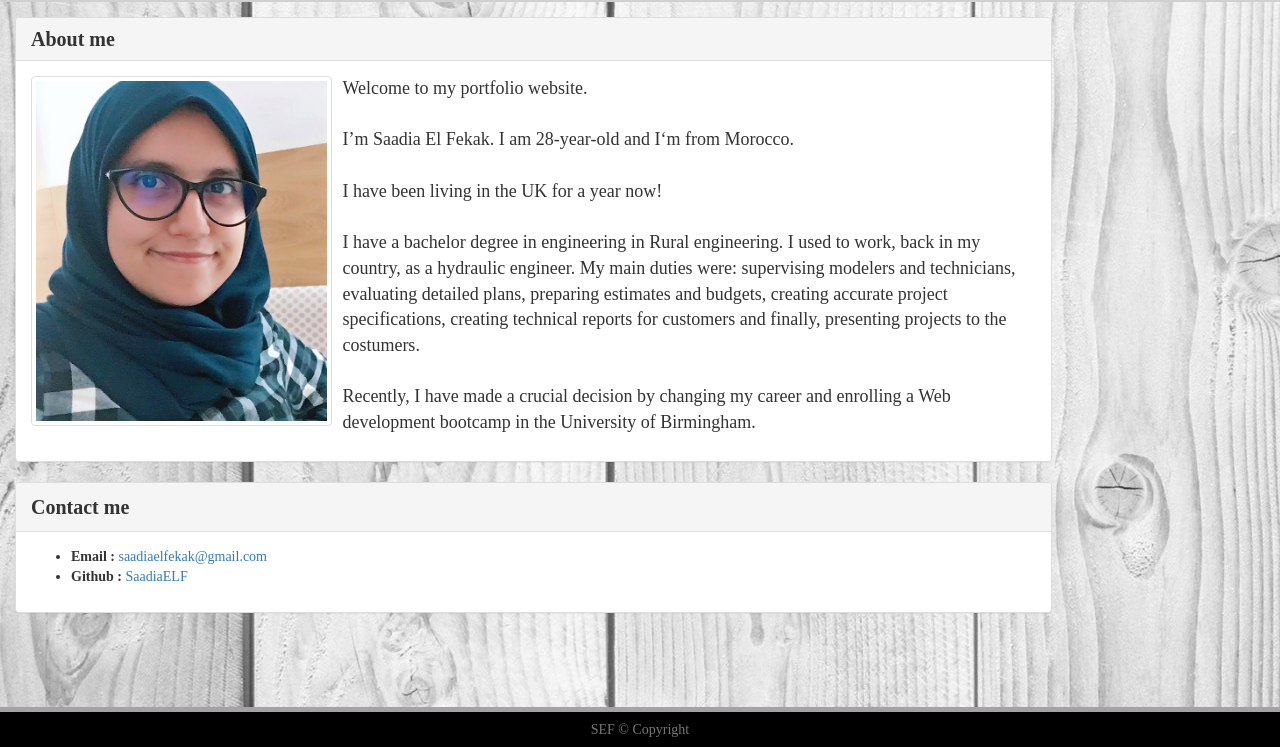
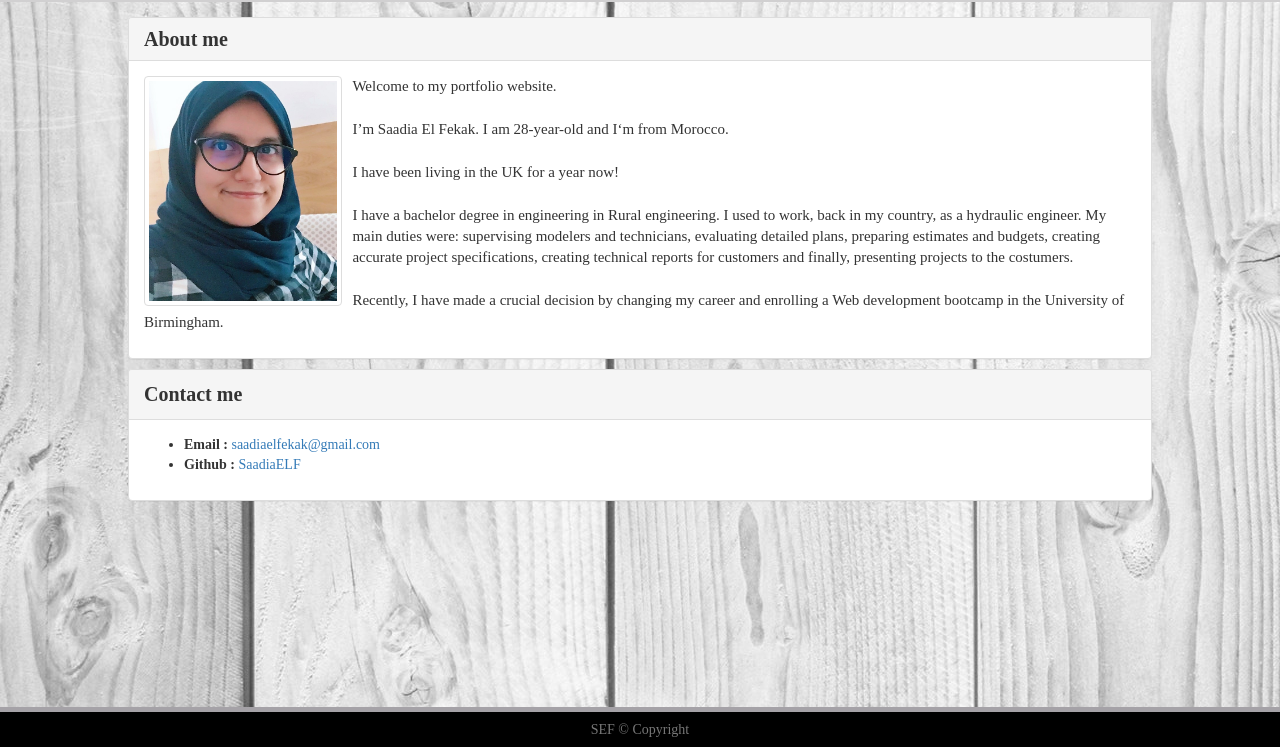
Before and after one commit to SaadiaELF/HOMEWORK02_SEF, a plain HTML site: page index.html in a window 1280 px wide. Shown: the part 53-800 px from the top of the page. Drawn offline with nearby package versions, Linux system fonts and the light colour scheme; a web font is replaced by a local one.

Commit message:
Restyling panel

```diff
--- a/assets/css/style.css
+++ b/assets/css/style.css
@@ -4,7 +4,7 @@ html *{
 
 body {
     background-image: url('../images/pexels-pixabay-235994.jpg');
-     padding-top: 70px;
+    padding-top: 70px;
 }
 .navbar{
     padding-left: 20px;
@@ -27,8 +27,20 @@ body {
     margin-bottom: 0px;
 }
 p {
-    font-size: 18px;
+    font-size: 15px;
+
  }
+
+img {
+    margin: 10px;
+}
+
+.panel{
+    max-width: 80%;
+    margin: auto;
+    margin-bottom: 10px;
+}
+
 footer {
     position: fixed;
     bottom: 0;
@@ -39,12 +51,3 @@ footer {
     border-top-width: 5px;
     border-top-style: solid;
   }
-  #Portfolio {
-      margin-bottom: 40px;
-  }
-  #ContactMe {
-    margin-bottom: 40px;
-}
-  img {
-    margin: 10px;
-  }
--- a/index.html
+++ b/index.html
@@ -61,7 +61,7 @@ container-fluid occupy the full width of the page-->
 
     <main class="row">
       <!--Creating a Panel that take full screen in small screen and 10 of 12 of the screen in medium screen and bellow-->
-      <div class="col-xs col-md-10">
+      <div class="col-xs col-md">
         <div class="panel panel-default">
           <!--Creating a Panel heading/title-->
           <div class="panel-heading">
@@ -73,7 +73,7 @@ container-fluid occupy the full width of the page-->
             <!--The image is in a thumbnail and it's floating in the left of the panel body.-->
             <!--The size of image is adjusted by max-width class-->
             <img id="My_photo" src="./assets/images/photo.JPG" class="img-thumbnail float-left pull-left "
-              style="max-width:30%" alt="My photo">
+              style="max-width:20%" alt="My photo">
             <p>Welcome to my portfolio website.
               <br>
               <br>
@@ -98,7 +98,7 @@ container-fluid occupy the full width of the page-->
     </main>
 
     <section id="ContactMe" class="row">
-      <div class="col-xs col-md-10">
+      <div class="col-xs col-md">
         <div class="panel panel-default">
           <div class="panel-heading custom_style">Contact me </div>
           <div class="panel-body">
```
